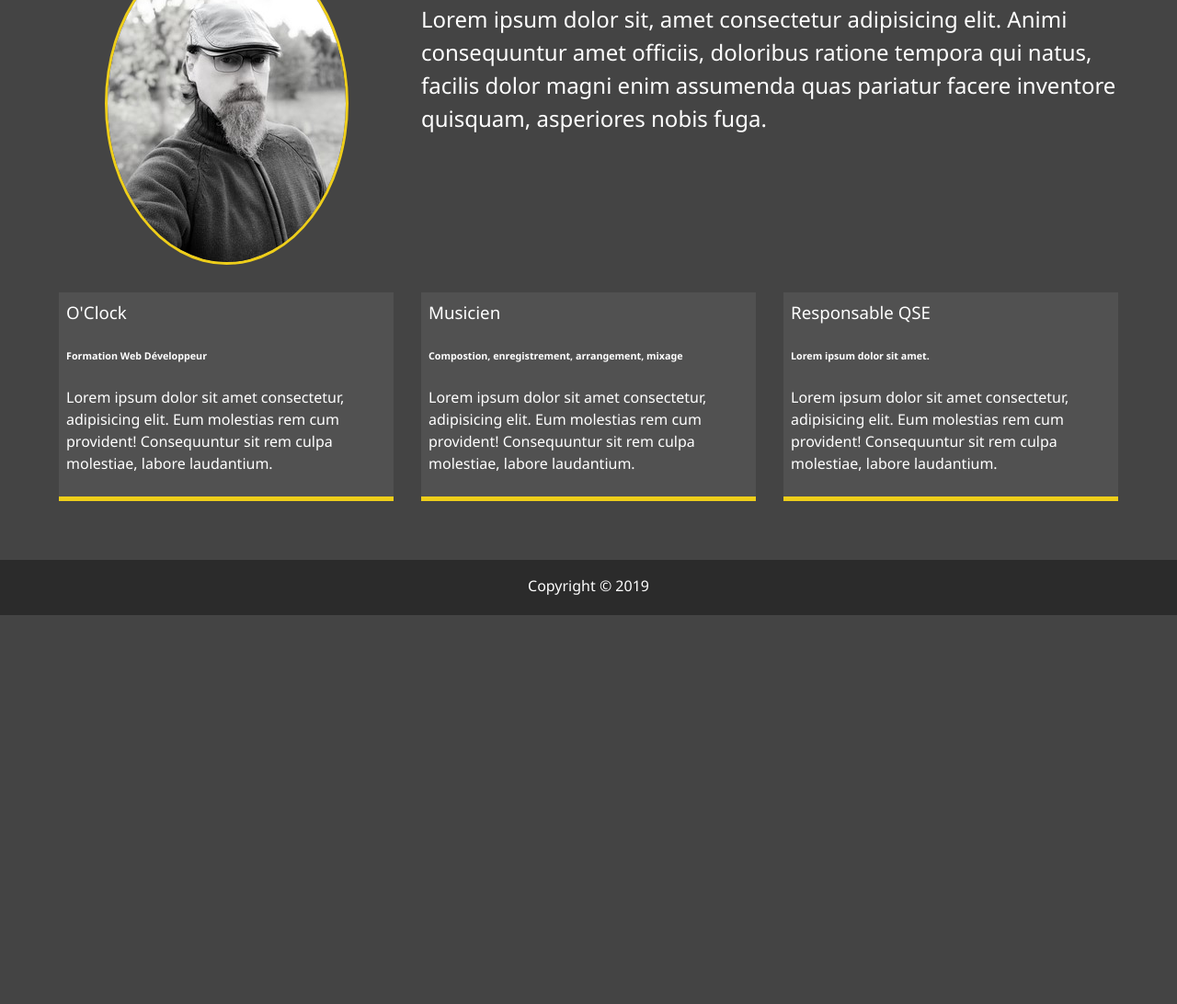
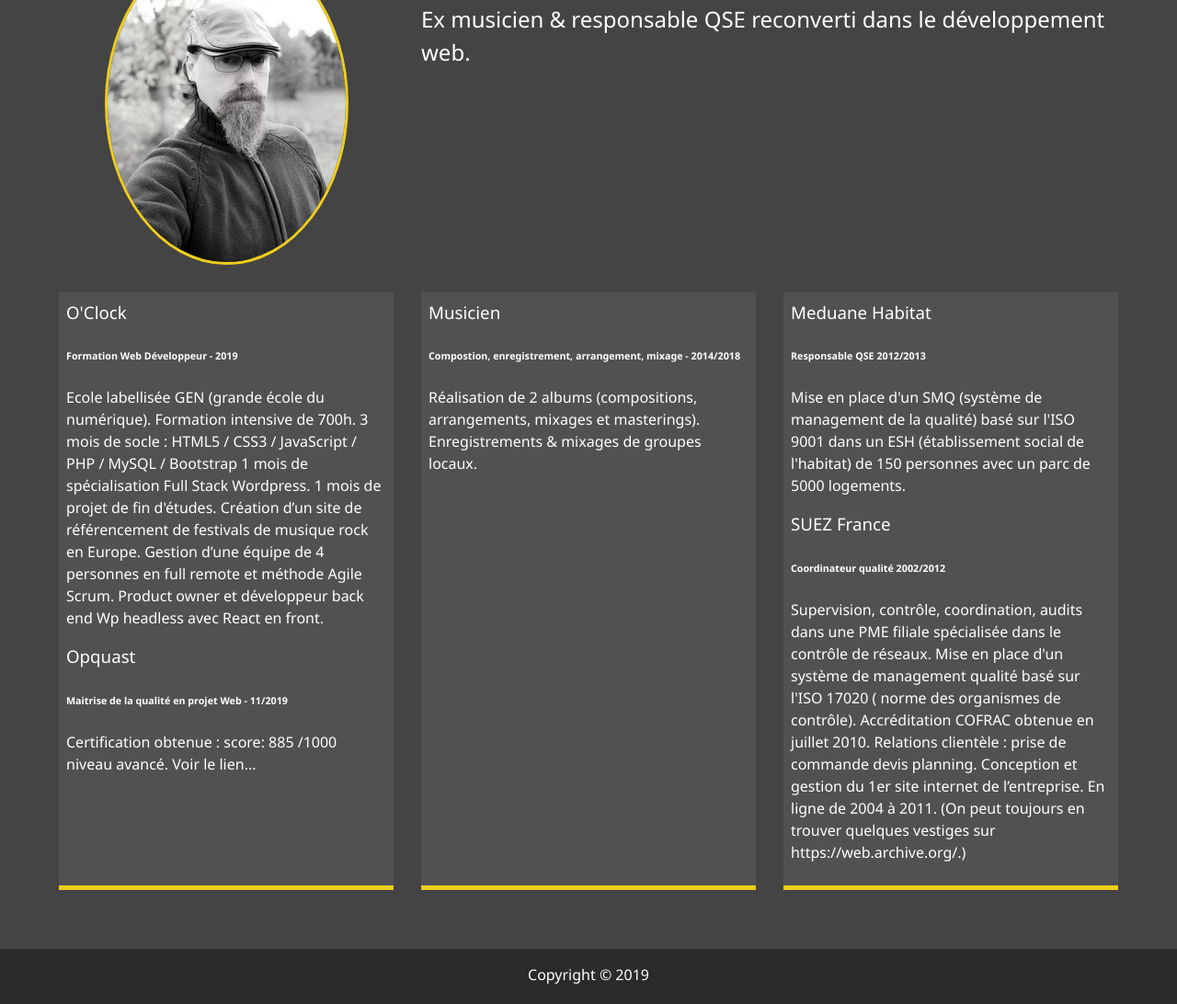
Before and after one commit to Cfy1010/CyModernPortfolio, a website: page dist/parcours.html in a window 1280 px wide. Shown: the part 345-1437 px from the top of the page at 92% size. Before the commit the page ends 1014 px from the top, so only its background shows below. Drawn offline with Linux system fonts and the light colour scheme.

Commit message:
add pictures and bio

```diff
--- a/dist/parcours.html
+++ b/dist/parcours.html
@@ -1,5 +1,6 @@
 <!DOCTYPE html>
 <html lang="en">
+
 <head>
     <meta charset="UTF-8">
     <meta name="viewport" content="width=device-width, initial-scale=1.0">
@@ -9,6 +10,7 @@
     <link rel="stylesheet" href="css/main.css">
     <title>Parcours</title>
 </head>
+
 <body>
 
     <header>
@@ -30,7 +32,7 @@
                     <a href="parcours.html" class="nav-link">Parcours</a>
                 </li>
                 <li class="nav-item">
-                  <a href="travail.html" class="nav-link">Mon travail</a>
+                    <a href="travail.html" class="nav-link">Mon travail</a>
                 </li>
                 <li class="nav-item">
                     <a href="contact.html" class="nav-link">Contact</a>
@@ -46,33 +48,52 @@
             Non exhaustif...
         </h2>
         <div class="profil-info">
-          <img src="img/portrait_small1.jpg" alt="Cyrille Allard" class="bio-image">
+            <img src="img/portrait_small1.jpg" alt="Cyrille Allard" class="bio-image">
             <div class="bio">
                 <h3 class="text-secondary">BIO</h3>
-                <p>Lorem ipsum dolor sit, amet consectetur adipisicing elit. Animi consequuntur amet officiis, doloribus ratione tempora qui natus, facilis dolor magni enim assumenda quas pariatur facere inventore quisquam, asperiores nobis fuga.</p>
+                <p>Ex musicien & responsable QSE reconverti dans le développement web.</p>
             </div>
             <div class="job job-1">
                 <h3>O'Clock</h3>
-                <h6>Formation Web Développeur</h6>
-                <p>Lorem ipsum dolor sit amet consectetur, adipisicing elit. Eum molestias rem cum provident! Consequuntur sit rem culpa molestiae, labore laudantium.</p>
+                <h6>Formation Web Développeur - 2019</h6>
+                <p>Ecole labellisée GEN (grande école du numérique). Formation intensive de 700h. 3 mois de socle : HTML5
+                    / CSS3 / JavaScript / PHP / MySQL / Bootstrap
+                    1 mois de spécialisation Full Stack Wordpress.
+                    1 mois de projet de fin d'études. Création d’un site de référencement de festivals de musique rock en Europe.
+                    Gestion d’une équipe de 4 personnes en full remote et méthode Agile Scrum.
+                    Product owner et développeur back end Wp headless avec React en front.
+                </p>
+                <h3>Opquast</h3>
+                <h6>Maitrise de la qualité en projet Web - 11/2019</h6>
+                <p>Certification obtenue : score: 885 /1000 niveau avancé.
+                <a href="https://directory.opquast.com/fr/certificat/HNL4P6/"target="_blank"title="Affichez la certification (Nouvelle fenêtre)"> Voir le lien...</a></p>
             </div>
-                <div class="job job-2">
+            <div class="job job-2">
                 <h3>Musicien</h3>
-                <h6>Compostion, enregistrement, arrangement, mixage </h6>
-                <p>Lorem ipsum dolor sit amet consectetur, adipisicing elit. Eum molestias rem cum provident! Consequuntur sit rem culpa molestiae, labore laudantium.</p>
+                <h6>Compostion, enregistrement, arrangement, mixage - 2014/2018 </h6>
+                <p>Réalisation de 2 albums (compositions, arrangements, mixages et masterings). Enregistrements & mixages de groupes locaux.</p>
             </div>
             <div class="job job-3">
-                <h3>Responsable QSE</h3>
-                <h6>Lorem ipsum dolor sit amet.</h6>
-                <p>Lorem ipsum dolor sit amet consectetur, adipisicing elit. Eum molestias rem cum provident! Consequuntur sit rem culpa molestiae, labore laudantium.</p>
+                <h3>Meduane Habitat</h3>
+                <h6>Responsable QSE 2012/2013</h6>
+                <p>Mise en place d'un SMQ (système de management de la qualité) basé sur l'ISO 9001 dans un ESH (établissement social de l'habitat) de 150 personnes avec un parc de 5000 logements.</p>
+                <h3>SUEZ France</h3>
+                <h6>Coordinateur qualité 2002/2012</h6>
+                <p>Supervision, contrôle, coordination, audits dans une PME filiale spécialisée dans le contrôle de réseaux. Mise en place d'un système de management qualité basé sur l'ISO 17020 ( norme des organismes de contrôle). Accréditation COFRAC obtenue en juillet 2010.
+                Relations clientèle : prise de commande devis planning.
+                Conception et gestion du 1er site internet de l’entreprise. En ligne de 2004 à 2011.
+                (On peut toujours en trouver quelques vestiges sur https://web.archive.org/.)
+                </p>
             </div>
+
         </div>
     </main>
 
     <footer id="main-footer">
-      Copyright &copy; 2019
+        Copyright &copy; 2019
     </footer>
 
     <script src="js/main.js"></script>
 </body>
+
 </html>
```
Also changed, not shown: dist/travail.html (+39 -39 lines), dist/img/projects/project1.JPG, dist/img/projects/project2.JPG, dist/img/projects/project3.JPG (added), dist/img/projects/project4.JPG (added), dist/img/projects/project5.JPG (added).
